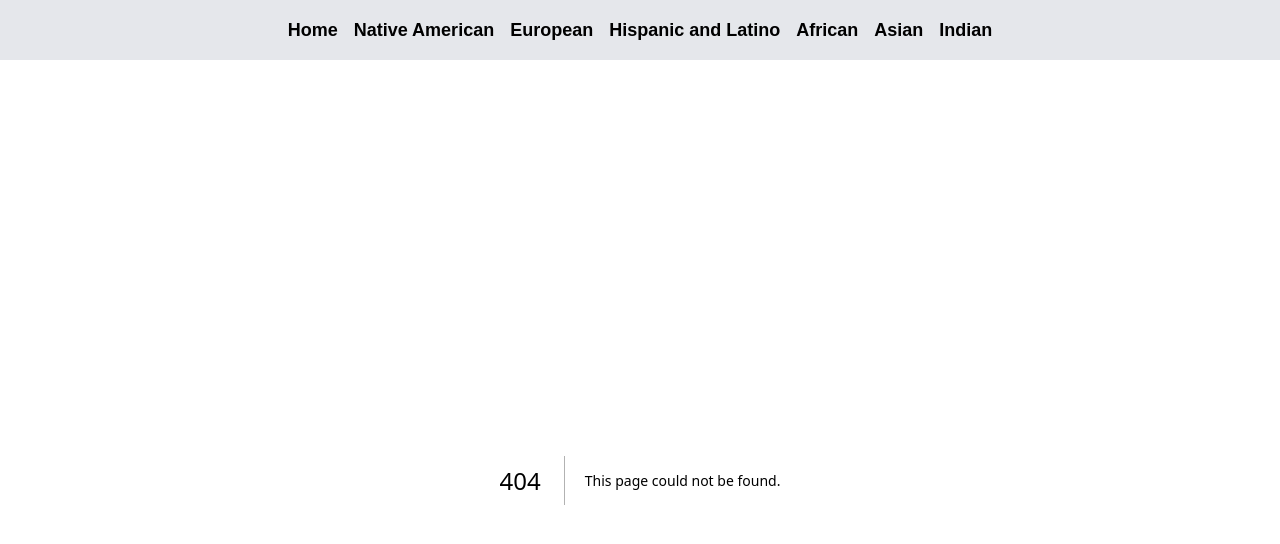
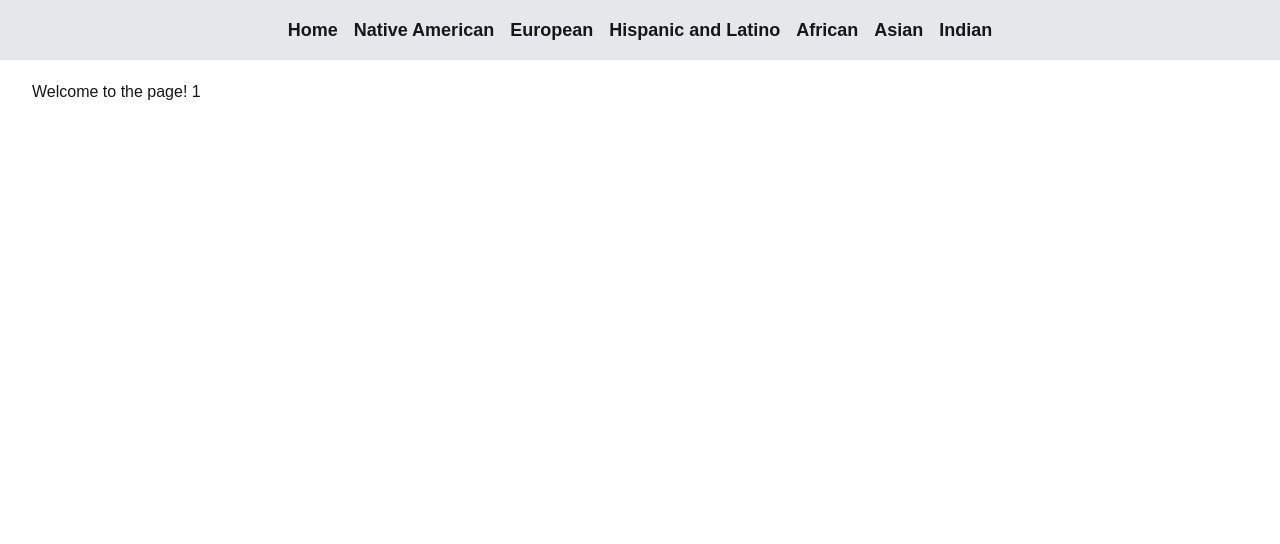
Before and after one commit to kyle-benacka0728/byte-jam-2025, a Next.js app: page /cultures/1 in a window 1280 px wide. Before the commit this address had no page. Shown: the top 544 px of the page. Built offline with nearby package versions, Linux system fonts and the light colour scheme.

Commit message:
Changed to dynamic routing

```diff
--- a/app/African/page.tsx
+++ /dev/null
@@ -1,8 +0,0 @@
-export default function African() {
-  return (
-    <div>
-      <h1>African Page</h1>
-      <p>Welcome to the African page!</p>
-    </div>
-  );
-}
--- a/app/Asian/page.tsx
+++ /dev/null
@@ -1,8 +0,0 @@
-export default function Asian() {
-  return (
-    <div>
-      <h1>Asian Page</h1>
-      <p>Welcome to the Asian page!</p>
-    </div>
-  );
-}
--- a/app/European/page.tsx
+++ /dev/null
@@ -1,8 +0,0 @@
-export default function European() {
-  return (
-    <div>
-      <h1>European Page</h1>
-      <p>Welcome to the European page!</p>
-    </div>
-  );
-}
--- a/app/HispanicLatino/page.tsx
+++ /dev/null
@@ -1,8 +0,0 @@
-export default function HispanicLatino() {
-  return (
-    <div>
-      <h1>Hispanic Latino Page</h1>
-      <p>Welcome to the Hispanic and Latino page!</p>
-    </div>
-  );
-}
--- a/app/Indian/page.tsx
+++ /dev/null
@@ -1,8 +0,0 @@
-export default function Indian() {
-  return (
-    <div>
-      <h1>Indian Page</h1>
-      <p>Welcome to the Indian page!</p>
-    </div>
-  );
-}
--- a/app/NativeAmerican/page.tsx
+++ /dev/null
@@ -1,21 +0,0 @@
-import Card from '../../components/card';
-
-export default function NativeAmerican() {
-    const testData = [
-        {imgSrc: "../static/orange.jpeg", text: "Test Test Test Test Test Test Test Test Test Test Test Test Test Test Test Test Test Test Test Test ", altText: "Test", title: "Test Card"},
-        {imgSrc: "../static/orange.jpeg", text: "Test Test Test Test Test Test Test Test Test Test Test Test Test Test Test Test Test Test Test Test 2 ", altText: "Test", title: "Test Card"},
-        {imgSrc: "../static/orange.jpeg", text: "Test Test Test Test Test Test Test Test Test Test Test Test Test Test Test Test Test Test Test Test 3 ", altText: "Test", title: "Test Card"},
-        {imgSrc: "../static/orange.jpeg", text: "Test Test Test Test Test Test Test Test Test Test Test Test Test Test Test Test Test Test Test Test 4", altText: "Test", title: "Test Card"},
-        {imgSrc: "../static/orange.jpeg", text: "Test Test Test Test Test Test Test Test Test Test Test Test Test Test Test Test Test Test Test Test 5", altText: "Test", title: "Test Card"},
-
-    ]
-  return (
-    <div>
-      <h1>NativeAmerican</h1>
-      <p>Welcome to the Native American page!</p>
-        {testData.map((item, i) => (
-            <Card key={i} imgSrc={item.imgSrc} text={item.text} altText={item.altText} title={item.title} />
-        ))}
-    </div>
-  );
-}
--- /dev/null
+++ b/app/cultures/[cultureId]/page.tsx
@@ -0,0 +1,31 @@
+import Card from "../../../components/card";
+import { Culture, Facts, CultureCardProps } from "../../../types/index";
+
+
+export default async function CulturePage({ params }: { params: { cultureId: string } }) {
+  const { cultureId } = await (params);
+
+ /* const cultureRes = await fetch("http://localhost:8080/cultures/${cultureId}", {
+    cache: "no-store",
+  });
+  const factsRes = await fetch("http://localhost:8080/facts/${cultureId}", {
+    cache: "no-store",
+  });
+  const cultures: Culture[] = await cultureRes.json();
+  const facts: Facts[] = await factsRes.json();
+
+  const combined: CultureCardProps[] = cultures.map((c) => ({
+    ...c,
+    ...facts.find((f) => f.cultureId === c.cultureId),
+  }));*/
+
+  return (
+    <div>
+      <p>Welcome to the page! {cultureId}</p>
+
+      {/*{combined.map((item) => (
+        <Card key={item.cultureId} {...item} />
+      ))} */}
+    </div>
+  );
+}
--- a/app/layout.tsx
+++ b/app/layout.tsx
@@ -29,12 +29,12 @@ export default function RootLayout({
       >
         <nav className="flex z-50 gap-4 p-4 bg-gray-200 dark:bg-gray-800 text-lg font-semibold flex justify-center fixed w-full top-0">
           <a href="/">Home</a>
-          <a href="/NativeAmerican">Native American</a>
-          <a href="/European">European</a>
-          <a href="/HispanicLatino">Hispanic and Latino</a>
-          <a href="/African">African</a>
-          <a href="/Asian">Asian</a>
-          <a href="/Indian">Indian</a>
+          <a href="/cultures/6">Native American</a>
+          <a href="/cultures/3">European</a>
+          <a href="/cultures/4">Hispanic and Latino</a>
+          <a href="/cultures/1">African</a>
+          <a href="/cultures/2">Asian</a>
+          <a href="/cultures/5">Indian</a>
         </nav>
         <main className="pt-20 p-8">
           {children}
--- a/app/page.tsx
+++ b/app/page.tsx
@@ -9,9 +9,6 @@ export default function Home() {
           <h1 className="max-w-xs text-3xl font-semibold leading-10 tracking-tight text-black dark:text-zinc-50">
             We should like, put something here
           </h1>
-          <Card imgSrc={"../static/orange.jpeg"} text={"Test Test Test Test Test Test Test Test Test Test Test Test Test Test Test Test Test Test Test Test "} altText={"Test"} title={"Test Card"} >
-
-          </Card>
 
 
         </div>
--- a/components/card.tsx
+++ b/components/card.tsx
@@ -1,21 +1,16 @@
 
-interface CardProps {
-    imgSrc: string;
-    text: string;
-    altText: string;
-    title: string;
+import { Culture, CultureCardProps } from '@/types';
 
-};
-
-export default function Card({ imgSrc, text, altText,title }: CardProps) {
+export default function Card({ name, url, altText, bullet1, bullet2, bullet3, bullet4}: CultureCardProps) {
+    const bullets = [bullet1, bullet2, bullet3, bullet4].filter(Boolean);
     return (
 
         <div className ="fade-in-up mr-8 ml-8">
-            <h1>{title}</h1>
+            <h1>{name}</h1>
 
             <div className="border rounded-lg p-4 shadow-md hover:shadow-lg transition-shadow duration-300 flex gap-6 ">
-                <img src={imgSrc} alt={altText} className="w-auto h-48 object-cover rounded-md mb-4 " />
-                <p className="text-center text-lg font-medium text-wrap">{text}</p>
+                <img src={url} alt={altText} className="w-auto h-48 object-cover rounded-md mb-4 " />
+                <p className="text-center text-lg font-medium text-wrap">{bullets}</p>
             </div>
         </div>
 
--- /dev/null
+++ b/types/index.ts
@@ -0,0 +1,17 @@
+export type Culture ={
+    cultureId: number;
+    name: string;
+    url: string;
+    altText: string;
+}
+
+export type Facts = {
+    cultureId: number;
+    factsId: number;
+    bullet1?: string;
+    bullet2?: string;
+    bullet3?: string;
+    bullet4?: string;
+}
+
+export type CultureCardProps = Culture & Partial<Facts>;
```
